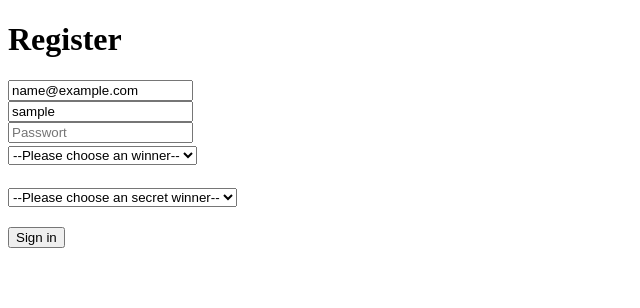
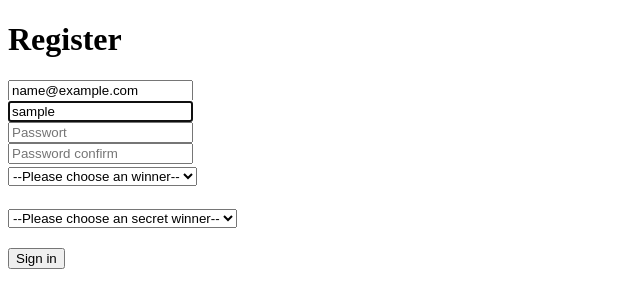
Before and after one commit to football-betting/frontend, a Symfony app: template templates/user/register.html.twig in a window 1280 px wide. Shown: the part 121-429 px from the top of the page, without its empty margins (0-640 px from the left). Run offline with Twig, Linux system fonts and the light colour scheme; the template is opened without the code that fills it: most values are stand-ins (such as "Sample title", 1, 10 or a date in 2020); some libraries are stand-ins or nearby versions.

Commit message:
SHIT ===> GOLD

```diff
--- a/src/Controller/UserController.php
+++ b/src/Controller/UserController.php
@@ -38,6 +38,7 @@ class UserController extends AbstractController
 
             $user->setUsername($request->request->get('username'));
             $user->setPassword($request->request->get('password'));
+            $user->setPasswordConfirm($request->request->get('passwordConfirm'));
             $user->setEmail($request->request->get('email'));
             $user->setTip1($request->request->get('tip1'));
             $user->setTip2($request->request->get('tip2'));
--- a/src/Service/Api.php
+++ b/src/Service/Api.php
@@ -41,6 +41,7 @@ class Api
                     'email' => $user->getEmail(),
                     'username' => $user->getUsername(),
                     'password' => $user->getPassword(),
+                    'passwordConfirm' => $user->getPasswordConfirm(),
                     'tip1' => $user->getTip1(),
                     'tip2' => $user->getTip2(),
                 ],
--- a/templates/user/register.html.twig
+++ b/templates/user/register.html.twig
@@ -17,12 +17,17 @@
     </div>
     <div class="row justify-content-center">
         <div class="col-auto centered">
-            <input type="text" value="{{ username }}" name="username" id="inputUsername" class="form-control" autocomplete="username" required autofocu placeholder="Username" aria-label="Username"><br>
+            <input type="text" value="{{ username }}" name="username" id="inputUsername" class="form-control" autocomplete="username" required autofocus placeholder="Username" aria-label="Username"><br>
         </div>
     </div>
     <div class="row justify-content-center">
         <div class="col-auto centered">
             <input type="password" name="password" id="inputPassword" class="form-control" autocomplete="current-password" required placeholder="Passwort" aria-label="Passwort"><br>
+        </div>
+    </div>
+    <div class="row justify-content-center">
+        <div class="col-auto centered">
+            <input type="password" name="passwordConfirm" id="inputPasswordConfirm" class="form-control" autocomplete="current-password" required placeholder="Password confirm" aria-label="Password confirm"><br>
         </div>
     </div>
 
```
Also changed, not shown: src/Security/User.php (+21 -0 lines).
